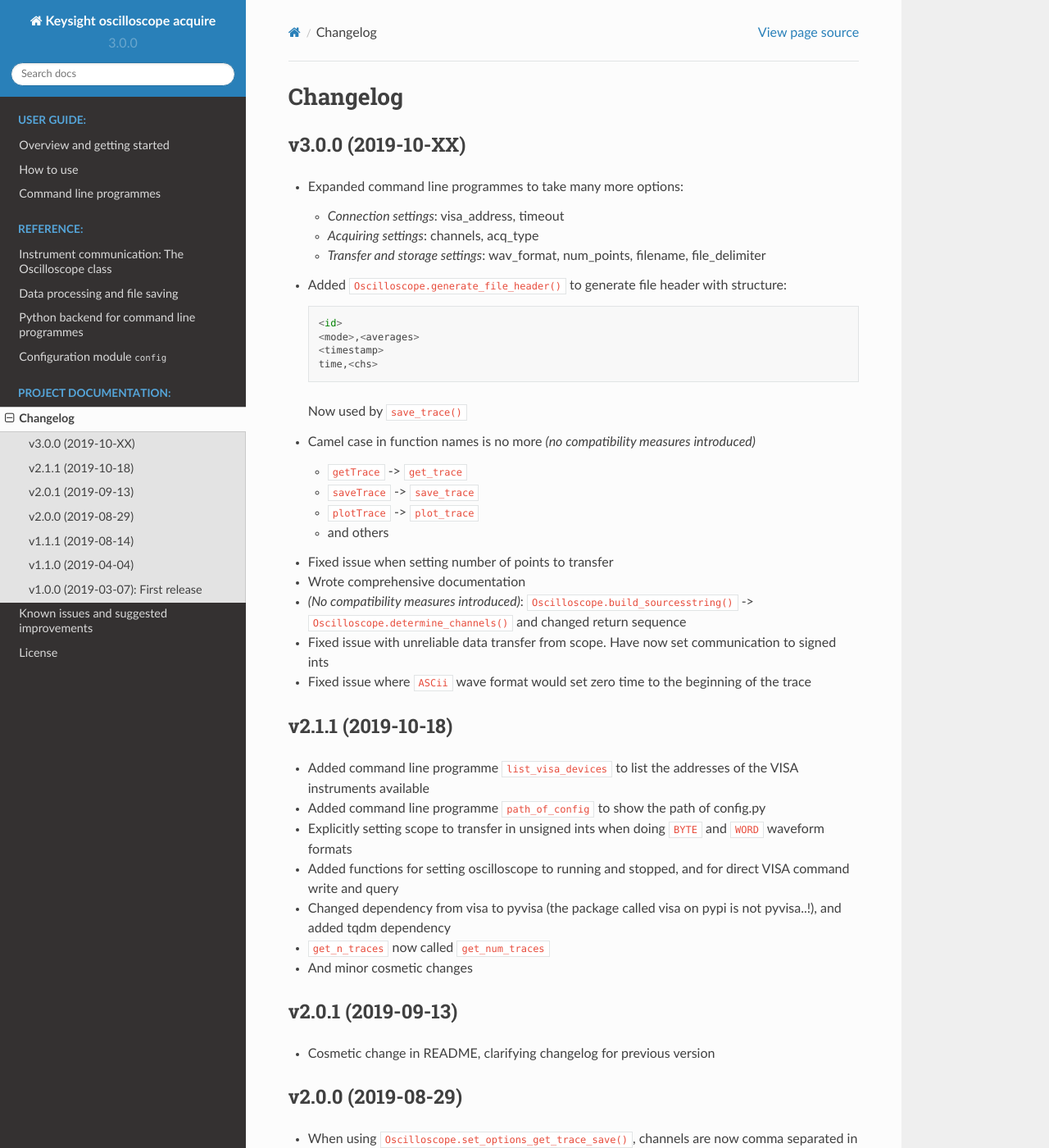
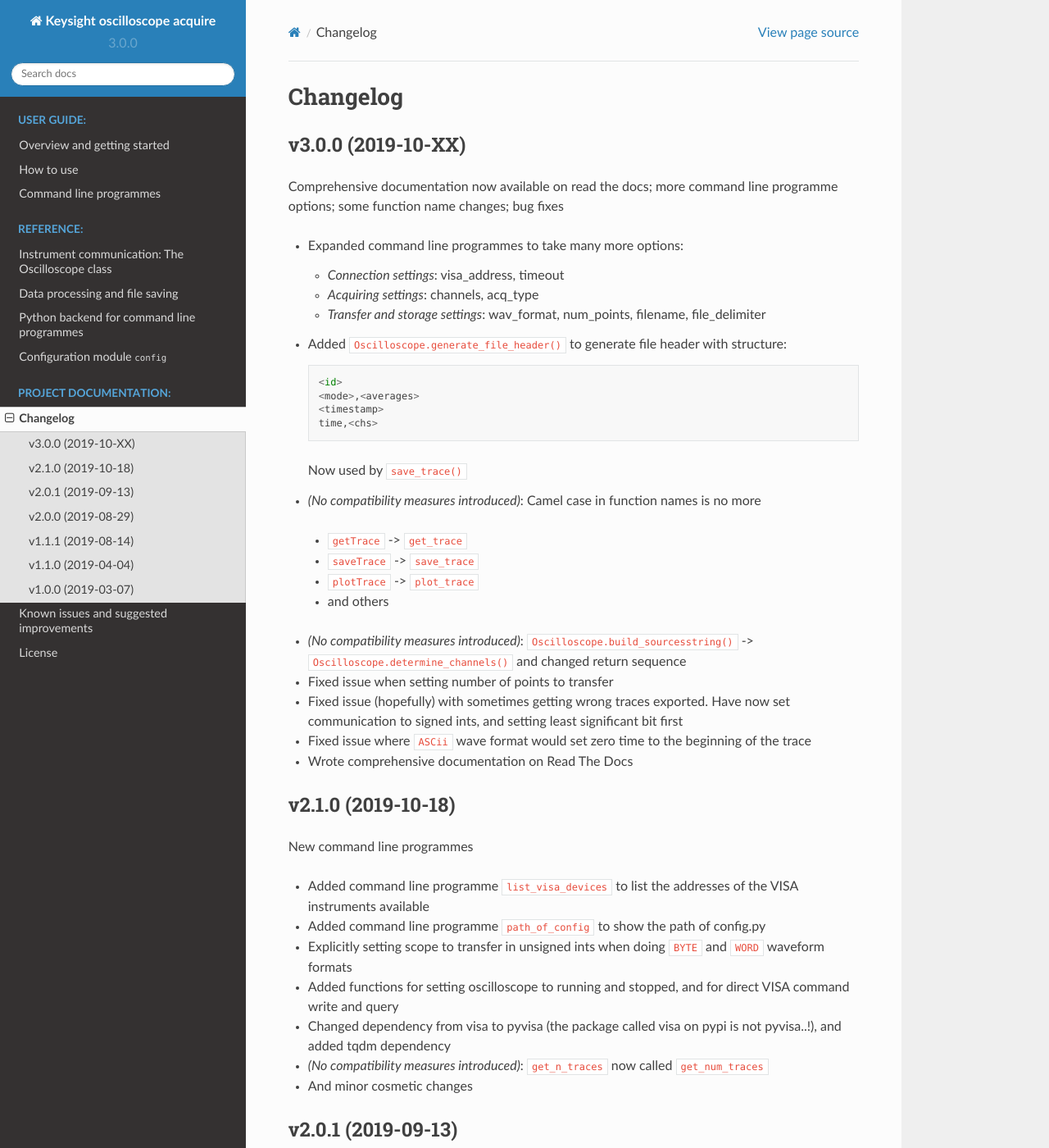
Before and after one commit to asvela/keyoscacquire, a Sphinx documentation site: the page built from keyoscacquire/docs/changelog.rst, in a window 1280 px wide and 1400 px high. Shown: the whole window at 82% size. Built offline with Sphinx 7.4.7 and the Read the Docs theme 2.0.0, drawn with Linux system fonts in a browser that asks for light colours; some of the changed text lies outside the part shown.

Commit message:
(docs) minor changes

```diff
--- a/keyoscacquire/docs/changelog.rst
+++ b/keyoscacquire/docs/changelog.rst
@@ -4,6 +4,7 @@
 
 v3.0.0 (2019-10-XX)
 -------------------
+Comprehensive documentation now available on read the docs; more command line programme options; some function name changes; bug fixes
 
 - Expanded command line programmes to take many more options:
 
@@ -20,26 +21,26 @@
 
   Now used by ``save_trace()``
 
-- Camel case in function names is no more *(no compatibility measures introduced)*
+-  *(No compatibility measures introduced)*: Camel case in function names is no more
 
   * ``getTrace`` -> ``get_trace``
   * ``saveTrace`` -> ``save_trace``
   * ``plotTrace`` -> ``plot_trace``
   * and others
 
+- *(No compatibility measures introduced)*: ``Oscilloscope.build_sourcesstring()`` -> ``Oscilloscope.determine_channels()`` and changed return sequence
+
 - Fixed issue when setting number of points to transfer
 
-- Wrote comprehensive documentation
-
-- *(No compatibility measures introduced)*: ``Oscilloscope.build_sourcesstring()`` -> ``Oscilloscope.determine_channels()`` and changed return sequence
-
-- Fixed issue with unreliable data transfer from scope. Have now set communication to signed ints
+- Fixed issue (hopefully) with sometimes getting wrong traces exported. Have now set communication to signed ints, and setting least significant bit first
 
 - Fixed issue where ``ASCii`` wave format would set zero time to the beginning of the trace
 
+- Wrote comprehensive documentation on Read The Docs
 
-v2.1.1 (2019-10-18)
+v2.1.0 (2019-10-18)
 -------------------
+New command line programmes
 
 - Added command line programme ``list_visa_devices`` to list the addresses of the VISA instruments available
 
@@ -51,7 +52,7 @@
 
 - Changed dependency from visa to pyvisa (the package called visa on pypi is not pyvisa..!), and added tqdm dependency
 
-- ``get_n_traces`` now called ``get_num_traces``
+- *(No compatibility measures introduced)*: ``get_n_traces`` now called ``get_num_traces``
 
 - And minor cosmetic changes
 
@@ -90,5 +91,7 @@
   - Changes in README
 
 
-v1.0.0 (2019-03-07): First release
-----------------------------------
+v1.0.0 (2019-03-07)
+-------------------
+
+- First release on pypi
--- a/keyoscacquire/docs/known-issues.rst
+++ b/keyoscacquire/docs/known-issues.rst
@@ -4,8 +4,9 @@
 
 * Issues:
 
-    - Sometimes ``WORD`` or ``BYTE`` waveform does not give the correct trace data, just random noise (but switching to ``ASCii`` gives correct traces). If this happens, open *KeySight BenchVue* and obtain one trace through the software. Now try to obtain a trace through this package -- it should now work again using ``WORD`` or ``BYTE``.
+    - There has been an issue with the data transfer/interpretation where the output waveform is not as it is on the oscilloscope screen. If this happens, open *KeySight BenchVue* and obtain one trace through the software. Now try to obtain a trace through this package -- it should now work again. Please report this if this happens.
 
 * Improvements:
 
     - Make a dynamic default setting for number of points
+    - Write tutorial page for documentation
```
